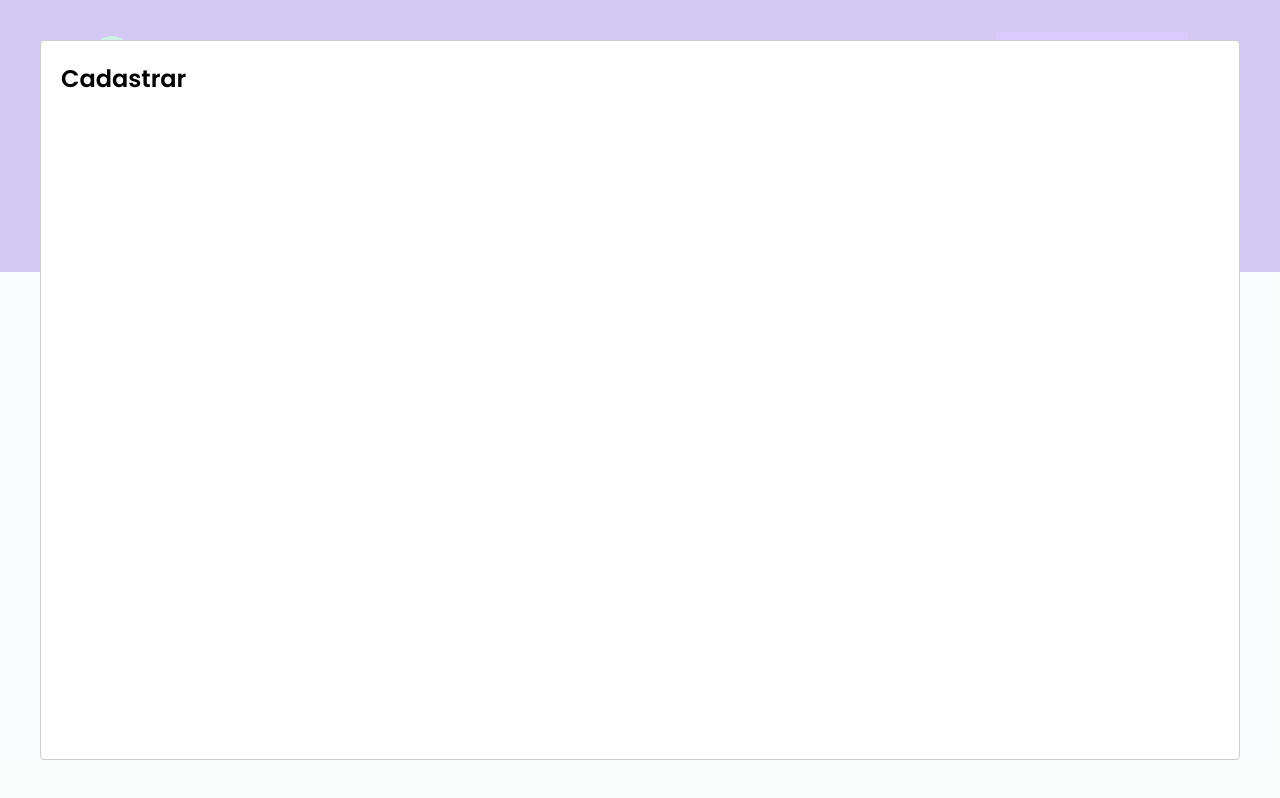
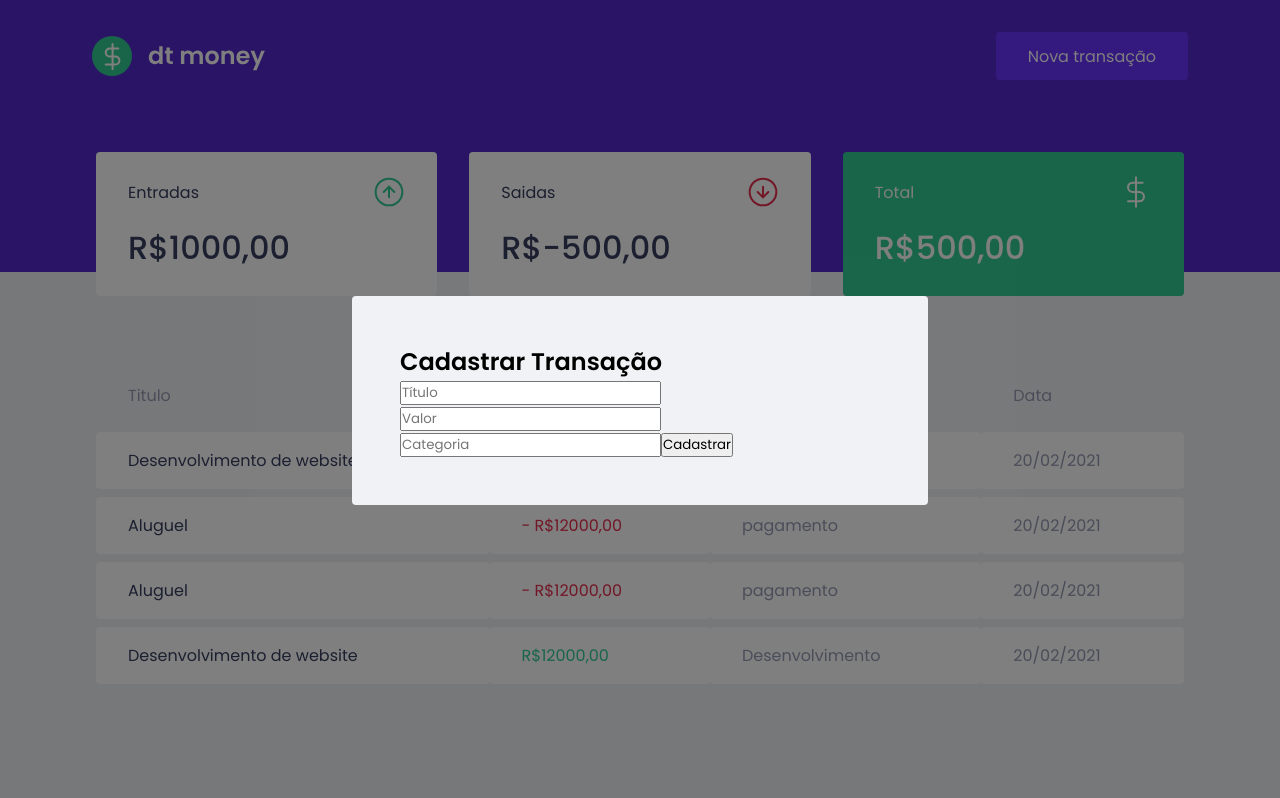
Before and after one commit to EvertonCarvalho1/dtmoney, a React (Create React App) app: page / in a window 1280 px wide. Both pictures are taken after a click on the button "Nova transação". Built offline with nearby package versions, Linux system fonts and the light colour scheme; no server answers; what miragejs would draw is missing.

Commit message:
💄 Estrutura do formulário

```diff
--- a/src/components/NewTransactionModal/index.tsx
+++ b/src/components/NewTransactionModal/index.tsx
@@ -1,4 +1,5 @@
 import Modal from 'react-modal';
+import { Container } from './styles';
 
 interface NewTransactionModalProps{
     isOpen : boolean;
@@ -10,8 +11,30 @@
     <Modal
     isOpen={isOpen}
     onRequestClose={onRequestClose}
+    overlayClassName='react-modal-overlay'
+    className='react-modal-content'
     >
-    <h2>Cadastrar</h2>
+
+
+
+    <Container>
+        <h2>Cadastrar Transação</h2>
+        <input
+        placeholder='Título'
+        />
+        <input
+        type='number'
+        placeholder='Valor'
+        />
+        <input
+        placeholder='Categoria'
+        />
+
+        <button type="submit">
+            Cadastrar
+        </button>
+    </Container>
+
     </Modal>
 
     )
--- a/src/components/NewTransactionModal/styles.ts
+++ b/src/components/NewTransactionModal/styles.ts
@@ -1,7 +1,7 @@
 import styled from 'styled-components';
 
 
-export const Container = styled.div`
+export const Container = styled.form`
 
 
 `;
--- a/src/styles/global.ts
+++ b/src/styles/global.ts
@@ -52,4 +52,26 @@
     cursor: not-allowed
 }
 
+.react-modal-overlay{
+    background: rgba(0, 0, 0, 0.5);
+    position: fixed;
+    top:0;
+    bottom: 0;
+    right: 0;
+    left: 0;
+
+    display: flex;
+    align-items: center;
+    justify-content: center;
+}
+.react-modal-content{
+    width: 100%;
+    max-width: 576px;
+    background: var(--background);
+    padding: 3rem;
+    position: relative;
+    border-radius: 0.25rem;
+    border: 0;
+}
+
 `
```
